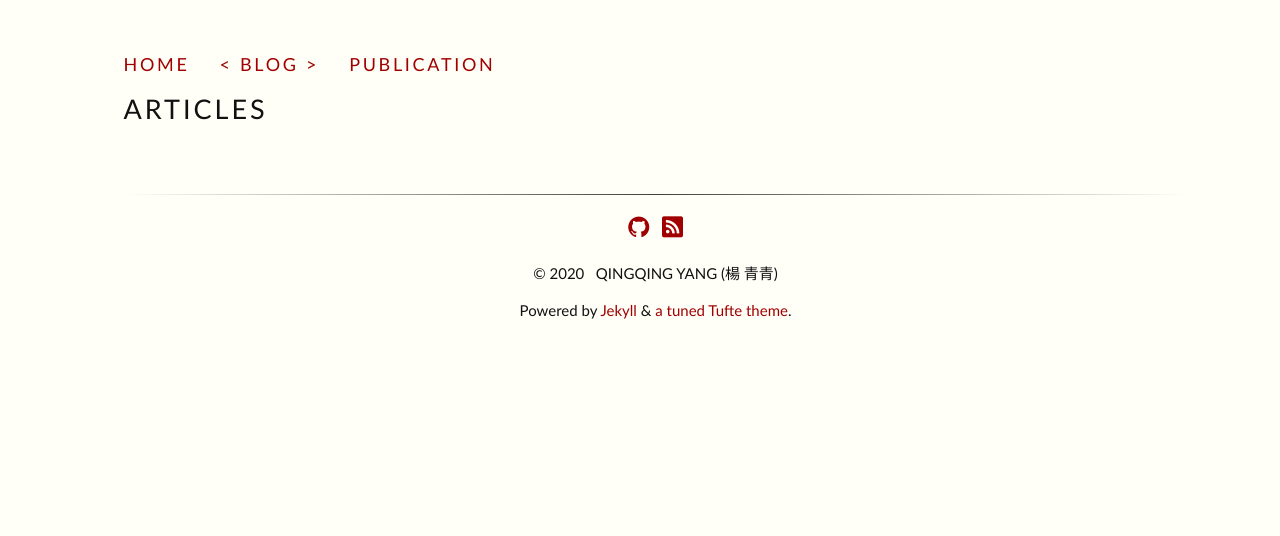
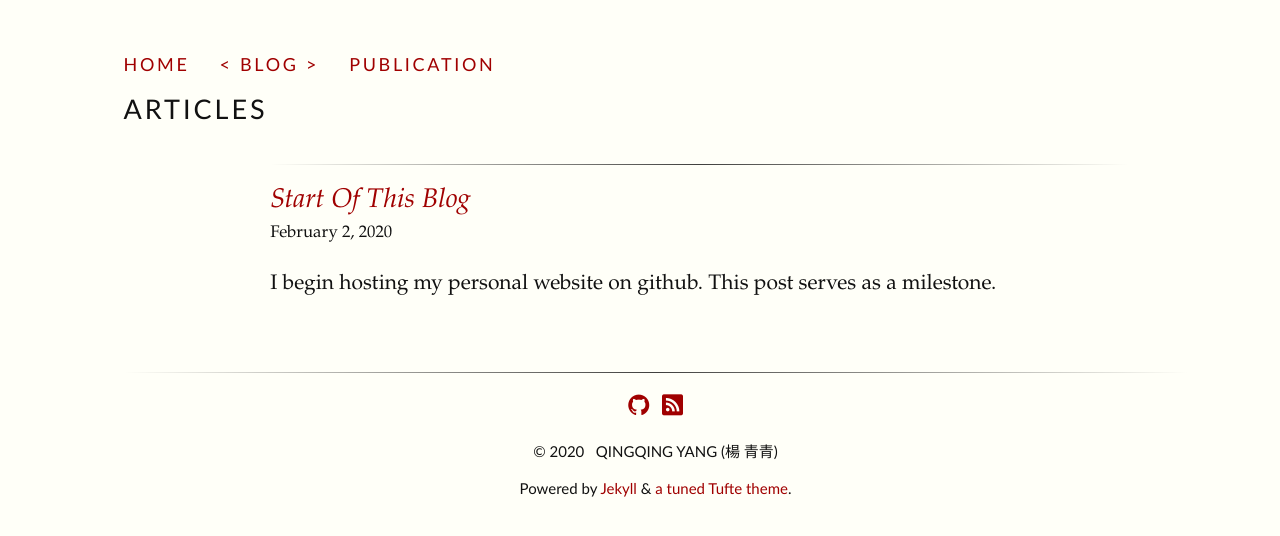
Before and after one commit to QingQYang/QingQYang.github.io, a Jekyll site: the page built from _pages/blog.md, in a window 1280 px wide. Shown: the top 536 px of the page. Built offline with Jekyll 4.4.1, drawn with Linux system fonts in a browser that asks for light colours; some web fonts are replaced.

Commit message:
Add first post and favicon.

```diff
--- a/_config.yml
+++ b/_config.yml
@@ -1,6 +1,3 @@
-
-# remote_theme: mmistakes/minimal-mistakes@4.18.1
-
 # Site Settings
 name: "Qingqing Yang (楊 青青)"
 author: "Qingqing Yang (楊 青青)"
@@ -14,8 +11,6 @@ include: ["_pages"]
 exclude: ["Gemfile", "LICENSE", "Gemfile.lock"]
 keep_files: [".git"]
 
-markdown_ext: "md"
-
 # Liquid
 strict_front_matter: true
 liquid:
@@ -23,10 +18,14 @@ liquid:
 
 # Conversion
 markdown: kramdown
+markdown_ext: "md"
+permalink: /blog/:title
+timezone: Asia/Shanghai
 highlighter: rouge
 lsi: false
 # incremental: false
 excerpt_separator: <!--more-->
+
 
 # Markdown Processing
 kramdown:
--- a/_includes/head.html
+++ b/_includes/head.html
@@ -1,7 +1,7 @@
 <head>
   <meta charset="utf-8">
   <meta name="viewport" content="width=device-width, initial-scale=1">
-
+  <link rel="icon" type="image/x-icon" href="/assets/img/favicon.ico">
   <title>{% if page.title %}{{ page.title }}{% else %}{{ site.title }}{% endif %}</title>
   <meta name="description" content="{% if page.excerpt %}{{ page.excerpt | strip_html | strip_newlines | truncate: 160 }}{% else %}{{ site.description }}{% endif %}">
 
--- /dev/null
+++ b/_posts/2020-02-02-start-of-this-blog.md
@@ -0,0 +1 @@
+I begin hosting my personal website on github. This post serves as a milestone.
```
Also changed, not shown: assets/img/favicon.ico (added).
